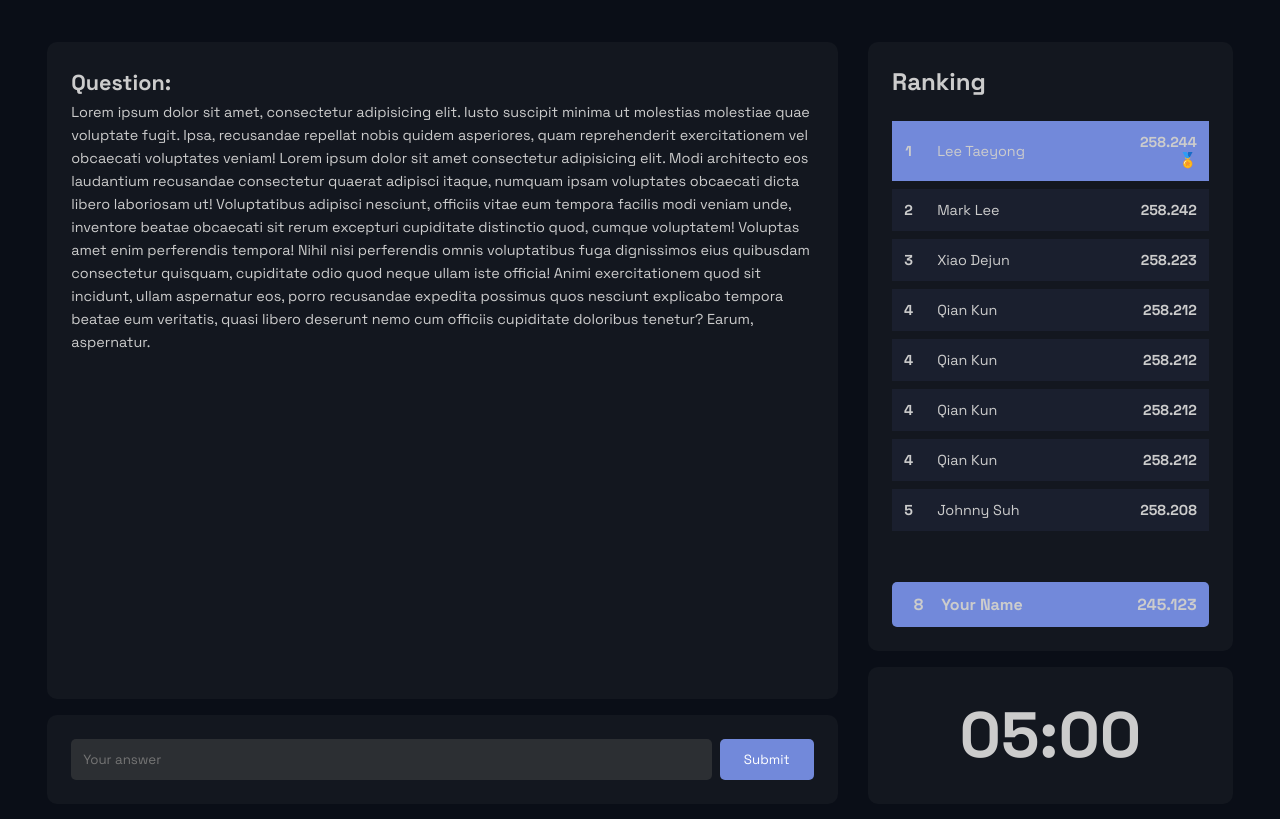
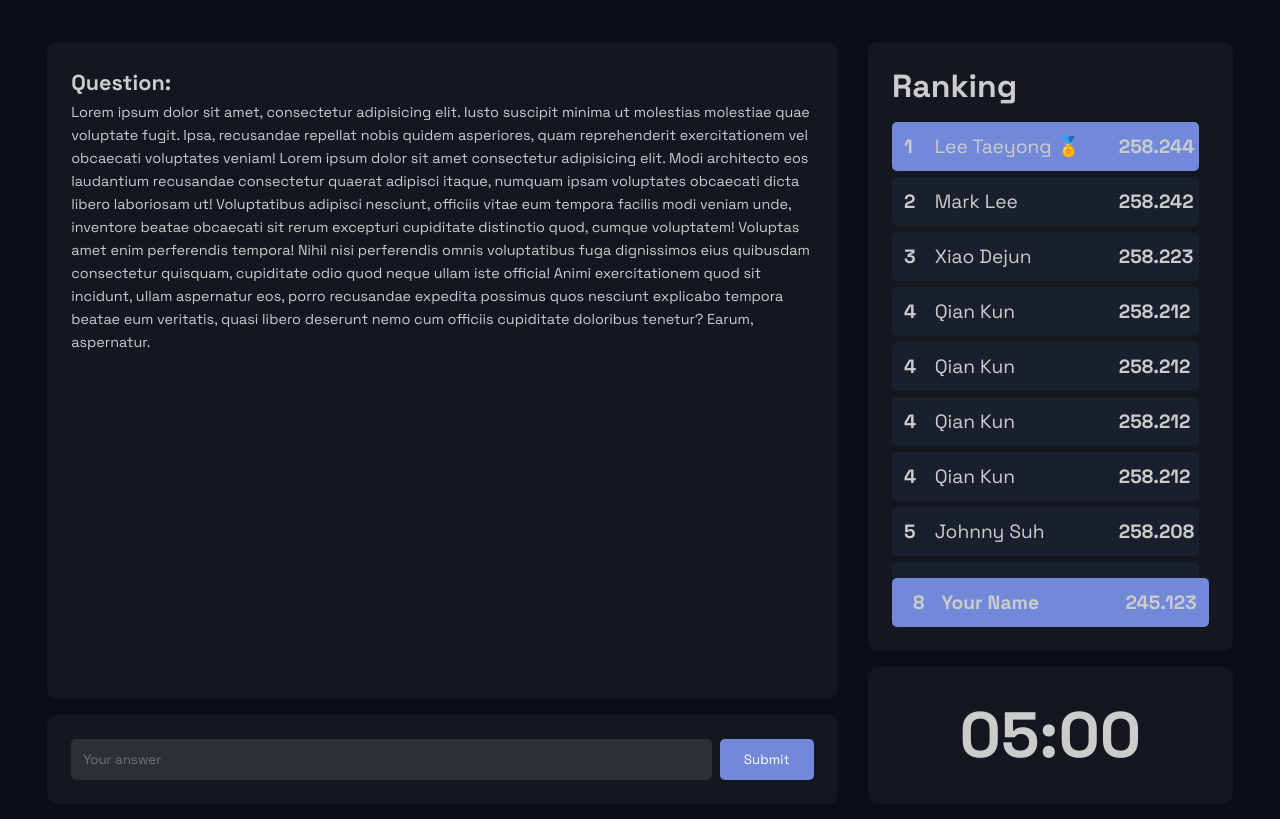
Before and after one commit to sauravxcode/crypticon, a PHP site: page /includes/dashboard.php in a window 1280 px wide. Shown: the part 70-889 px from the top of the page. Run offline with PHP 8.4, Linux system fonts and the light colour scheme.

Commit message:
dashboard

```diff
--- a/includes/dashboard.css
+++ b/includes/dashboard.css
@@ -28,6 +28,13 @@ main {
     padding: 2rem;
     height: calc(100vh - 5rem);
     justify-content: space-around;
+}
+
+tbody{
+    display: flex;
+    margin-right: 10px;
+    flex-direction: column;
+    gap: 6px;
 }
 
 .game-area {
@@ -97,7 +104,7 @@ main {
 }
 
 .leaderboard h1 {
-    font-size: 1.5rem;
+    font-size: 2rem;
     margin-bottom: 1rem;
 }
 
@@ -111,6 +118,7 @@ main {
 }
 
 .leaderboard tr {
+    display: flex;
     background-color: var(--nav-color);
     border-radius: 5px;
     transition: transform 0.2s ease;
@@ -122,7 +130,7 @@ main {
 
 .leaderboard td {
     padding: 0.75rem;
-    font-size: 0.9rem;
+    font-size: 1.2rem;
 }
 
 .leaderboard .number {
@@ -163,6 +171,7 @@ main {
 }
 
 .user-rank {
+    font-size: 1.2rem;
     margin-top: auto;
     background-color: var(--accent-color);
     border-radius: 5px;
--- a/includes/dashboard.php
+++ b/includes/dashboard.php
@@ -29,10 +29,11 @@
         <div class="leaderboard">
             <h1>Ranking</h1>
             <table>
+                <tbody>
                 <tr>
                     <td class="number">1</td>
-                    <td class="name">Lee Taeyong</td>
-                    <td class="points">258.244 🏅</td>
+                    <td class="name">Lee Taeyong 🏅</td>
+                    <td class="points">258.244</td>
                 </tr>
                 <tr>
                     <td class="number">2</td>
@@ -69,6 +70,28 @@
                     <td class="name">Johnny Suh</td>
                     <td class="points">258.208</td>
                 </tr>
+                <tr>
+                    <td class="number">5</td>
+                    <td class="name">Johnny Suh</td>
+                    <td class="points">258.208</td>
+                </tr>
+                <tr>
+                    <td class="number">5</td>
+                    <td class="name">Johnny Suh</td>
+                    <td class="points">258.208</td>
+                </tr>
+                <tr>
+                    <td class="number">5</td>
+                    <td class="name">Johnny Suh</td>
+                    <td class="points">258.208</td>
+                </tr>
+                <tr>
+                    <td class="number">5</td>
+                    <td class="name">Johnny Suh</td>
+                    <td class="points">258.208</td>
+                </tr>
+
+                </tbody>
             </table>
             <div class="user-rank">
                 <span class="rank-number">8</span>
--- a/includes/leaderboard.php
+++ b/includes/leaderboard.php
@@ -23,6 +23,7 @@
       <div id="leaderboard">
         <div class="ribbon"></div>
         <table>
+          <tbody>
           <tr>
             <td class="number">1</td>
             <td class="name">Lee Taeyong</td>
@@ -50,6 +51,7 @@
             <td class="name">Johnny Suh</td>
             <td class="points">258.208</td>
           </tr>
+          </tbody>
         </table>
         <div id="buttons">
         </div>
```
Also changed, not shown: includes/profile.php (+7 -8 lines).
